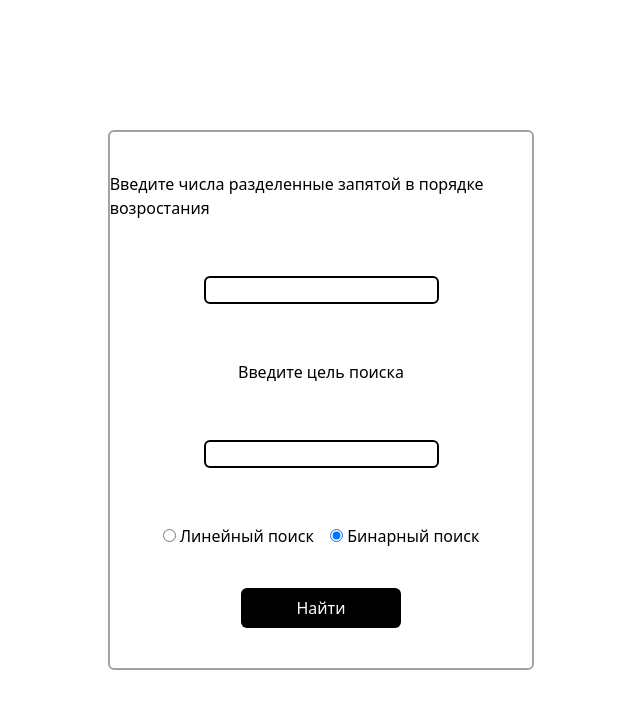
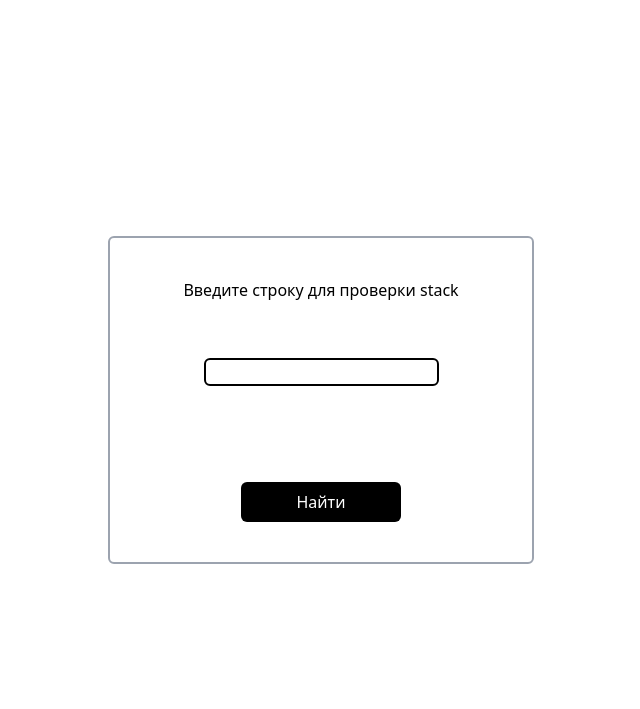
Before and after one commit to kisluak53773/php-practice, a PHP site: page / in a window 1280 px wide. Shown: the top 709 px of the page, without its empty margins (319-959 px from the left). Run offline with PHP 8.4, Linux system fonts and the light colour scheme; some libraries are stand-ins or nearby versions.

Commit message:
stack finished

```diff
--- /dev/null
+++ b/app/datastructures/index.php
@@ -0,0 +1,2 @@
+<?php
+require_once(__DIR__ . '/../datastructures/stack.php');
--- /dev/null
+++ b/app/datastructures/stack.php
@@ -0,0 +1,55 @@
+<?php
+
+namespace Datastructure;
+
+class Stack
+{
+    private $item;
+
+    public function addToStack($data)
+    {
+        if(isset($this->item)) {
+            $stackItem = new StackItem($data, $this->item);
+        } else {
+            $stackItem = new StackItem($data, null);
+        }
+        $this->item = $stackItem;
+    }
+
+    public function returnStackData()
+    {
+        if(!$this->isStackNotEmpty()) {
+            return false;
+        }
+        $data = $this->item->getData();
+        $this->item = $this->item->getPrevious();
+        return $data;
+    }
+
+    public function isStackNotEmpty()
+    {
+        return isset($this->item);
+    }
+}
+
+class StackItem
+{
+    private $data;
+    private $previous;
+
+    public function __construct($data, $previous)
+    {
+        $this->data = $data;
+        $this->previous = $previous;
+    }
+
+    public function getData()
+    {
+        return $this->data;
+    }
+
+    public function getPrevious()
+    {
+        return $this->previous;
+    }
+}
--- a/app/index.php
+++ b/app/index.php
@@ -1,29 +1,22 @@
 <?php
 
 require_once(__DIR__ . '/algorithms/index.php');
+require_once(__DIR__ . '/datastructures/index.php');
 
-use Algorithms\SearchAlgorithms;
-use Algorithms\SortAlgorithms;
+use Datastructure\Stack;
 
-$searchService = new SearchAlgorithms;
-$sortService = new SortAlgorithms;
+$stackService = new Stack();
 
 if ($_SERVER["REQUEST_METHOD"] == "POST") {
-    if (strlen($_POST['numbers'])>0 && strlen($_POST['goal'])>0) {
-        $numbers = explode(",", $_POST['numbers']);
-        $goal = $_POST['goal'];
-        switch($_POST['search']){
-            case 'linear':
-                $index = $searchService->linearSearch($numbers,$goal);
-                echo "Найдено с помощью линейного поиска: " . $index;
-                break;
-            case 'binary':
-                $array = $sortService->quickSort($numbers);
-                $index = $searchService->binarySearch($array,$goal,0,sizeof($array));
-                echo "Найдено с помощью бинарного поиска: " . $index;
-                break;
+    if (strlen($_POST['text']) > 0 ) {
+        $array = mb_str_split($_POST['text']);
+        for($i=0;$i<sizeof($array);$i++){
+            $stackService->addToStack($array[$i]);
         }
-    }else{
+        while($stackService->isStackNotEmpty()) {
+            echo $stackService->returnStackData();
+        }
+    } else {
         echo 'Вы должны ввести числа и цель поиска';
     }
 }
@@ -32,31 +25,25 @@ if ($_SERVER["REQUEST_METHOD"] == "POST") {
 
 <!DOCTYPE html>
 <html lang="en">
+
 <head>
 	<meta charset="UTF-8">
 	<meta name="viewport" content="width=device-width, initial-scale=1.0">
 	<script src="https://cdn.tailwindcss.com"></script>
 	<title>Алгоритмы и структуры данных</title>
 </head>
+
 <body>
 	<main class=" w-full h-dvh flex items-center justify-center">
-    <form class=" border-2 border-gray-400 rounded-md w-1/3 py-10 flex flex-col items-center justify-center" method="POST">
-        <label for="numbers">Введите числа разделенные запятой в порядке возростания</label><br>
-        <input class=" border-2 border-black my-8 outline-none rounded-md" type="text" id="numbers" name="numbers"><br>
-        <label for="goal">Введите цель поиска</label><br>
-        <input class=" border-2 border-black my-8 outline-none rounded-md" type="text" id="goal" name="goal"><br>
-        <div class=" flex items-center justify-center">
-            <div class=" mx-2">
-                <input type="radio" class="cursor-pointer" id="linear" name="search" value="linear" checked />
-                <label for="linear">Линейный поиск</label>
-            </div>
-            <div class=" mx-2">
-                <input type="radio" class="cursor-pointer" id="binary" name="search" value="binary" checked />
-                <label for="binary">Бинарный поиск</label>
-            </div>
-        </div>
-        <input class=" bg-black text-white rounded-md w-40 hover:bg-gray-400 mt-10 py-2 cursor-pointer" type="submit" value="Найти">
+		<form class=" border-2 border-gray-400 rounded-md w-1/3 py-10 flex flex-col items-center justify-center"
+			method="POST">
+			<label for="text">Введите строку для проверки stack </label><br>
+			<input class=" border-2 border-black my-8 outline-none rounded-md" type="text" id="text"
+				name="text"><br>
+			<input class=" bg-black text-white rounded-md w-40 hover:bg-gray-400 mt-10 py-2 cursor-pointer"
+				type="submit" value="Найти">
 		</form>
 	</main>
 </body>
+
 </html>
```
Lines whose indentation alone changed are shown as unchanged.
